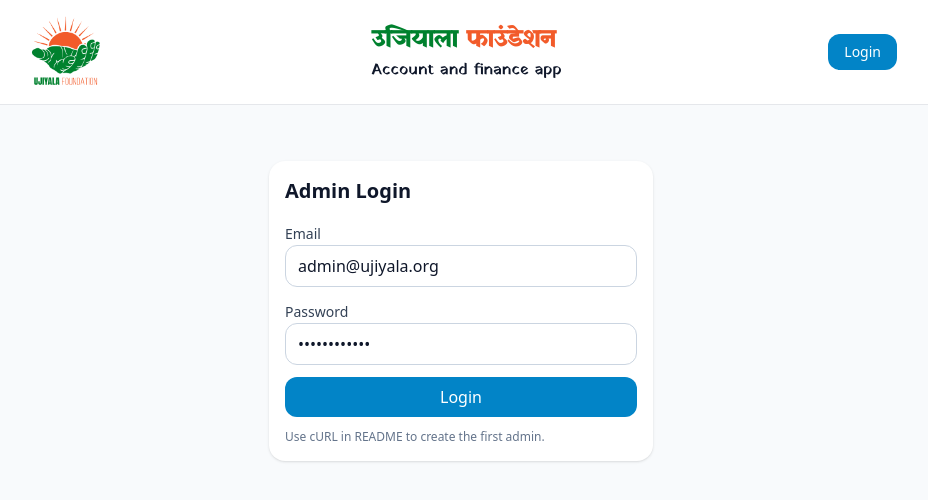
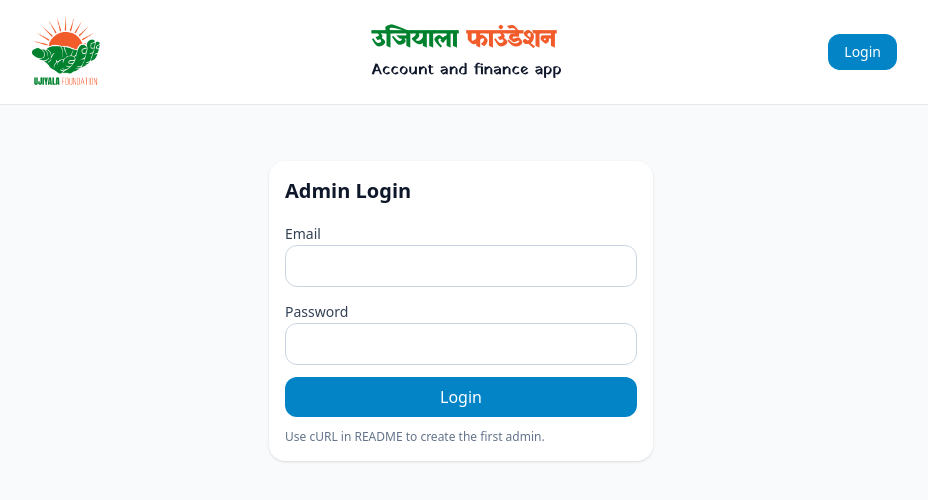
Before and after one commit to yakraj/ujiyala-foundation, a React (Vite) app in the folder client/: page /login in a window 1280 px wide. Shown: the top 500 px of the page, without its empty margins (179-1107 px from the left). Built offline with nearby package versions, Linux system fonts and the light colour scheme; no server answers.

Commit message:
Reset default email and password in Login component

```diff
--- a/client/src/pages/Login.jsx
+++ b/client/src/pages/Login.jsx
@@ -3,8 +3,8 @@ import api from '../api/axios'
 import { useNavigate } from 'react-router-dom'
 
 export default function Login() {
-  const [email, setEmail] = useState('admin@ujiyala.org')
-  const [password, setPassword] = useState('ChangeMe!123')
+  const [email, setEmail] = useState('')
+  const [password, setPassword] = useState('')
   const [loading, setLoading] = useState(false)
   const [error, setError] = useState('')
   const navigate = useNavigate()
```
